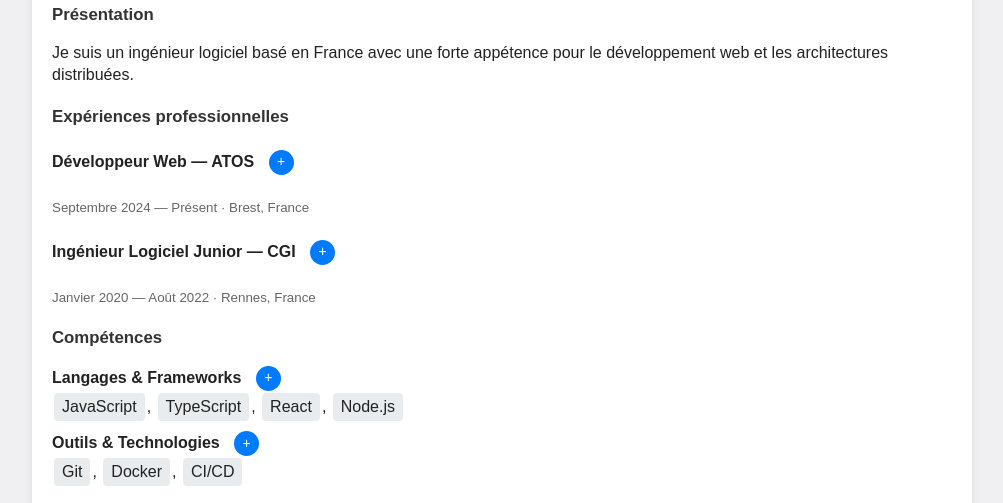
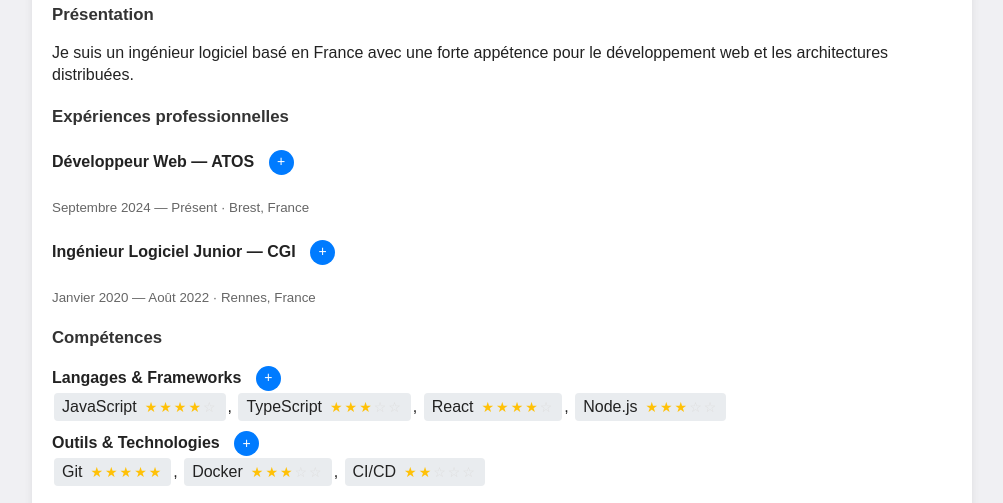
Before and after one commit to son-of-mountain/5-JS, a plain HTML site: page docs/ubo-resume.html in a window 1280 px wide. Shown: the part 251-754 px from the top of the page, without its empty margins (138-1141 px from the left). Drawn offline with Linux system fonts and the light colour scheme.

Commit message:
feat: ajouter la fonction pour afficher la liste des etoiles

```diff
--- a/docs/css/resume.css
+++ b/docs/css/resume.css
@@ -187,3 +187,18 @@ footer {  margin-top: 20px;  font-size: 0.9rem;  color: #555;  border-top: 1px s
     visibility: visible;
     opacity: 1;
 }
+.skill-stars {    display: inline-block;
+    margin-left: 8px;
+    font-size: 14px;
+    color: #ffc107;
+    letter-spacing: 2px;
+}
+
+.skill-stars .star-filled {    color: #ffc107;
+}
+
+
+
+.skill-stars .star-empty {
+    color: #ddd;
+}
--- a/docs/ubo-resume.html
+++ b/docs/ubo-resume.html
@@ -112,10 +112,10 @@
                 <dl>
                     <dt>Langages & Frameworks <button class="details-btn" onclick="toggleDetails('comp1')">+</button></dt>
                     <dd>
-                        <span class="skill-item" data-tooltip="ES6+, Async/Await, Promises, DOM manipulation, Event handling, Closures">JavaScript</span>,
-                        <span class="skill-item" data-tooltip="Types avancés, Interfaces, Génériques, Décorateurs, Namespaces">TypeScript</span>,
-                        <span class="skill-item" data-tooltip="Hooks, Context API, Redux, React Router, JSX, Components lifecycle">React</span>,
-                        <span class="skill-item" data-tooltip="Express.js, API REST, Middleware, Authentification JWT, NPM packages">Node.js</span>
+                        <span class="skill-item" data-tooltip="ES6+, Async/Await, Promises, DOM manipulation, Event handling, Closures" data-level="4">JavaScript</span>,
+                        <span class="skill-item" data-tooltip="Types avancés, Interfaces, Génériques, Décorateurs, Namespaces" data-level="3">TypeScript</span>,
+                        <span class="skill-item" data-tooltip="Hooks, Context API, Redux, React Router, JSX, Components lifecycle" data-level="4">React</span>,
+                        <span class="skill-item" data-tooltip="Express.js, API REST, Middleware, Authentification JWT, NPM packages" data-level="3">Node.js</span>
                     </dd>
                     <div id="comp1" class="details hidden">
                         <p><strong>Détails des compétences :</strong></p>
@@ -129,9 +129,9 @@
 
                     <dt>Outils & Technologies <button class="details-btn" onclick="toggleDetails('comp2')">+</button></dt>
                     <dd>
-                        <span class="skill-item" data-tooltip="Workflow Git Flow, Branches, Merge requests, Rebase, Résolution de conflits">Git</span>,
-                        <span class="skill-item" data-tooltip="Containerisation, Docker Compose, Dockerfile, Images, Volumes, Déploiement">Docker</span>,
-                        <span class="skill-item" data-tooltip="GitHub Actions, Tests automatisés, Déploiement continu, Pipelines, Workflows">CI/CD</span>
+                        <span class="skill-item" data-tooltip="Workflow Git Flow, Branches, Merge requests, Rebase, Résolution de conflits" data-level="5">Git</span>,
+                        <span class="skill-item" data-tooltip="Containerisation, Docker Compose, Dockerfile, Images, Volumes, Déploiement" data-level="3">Docker</span>,
+                        <span class="skill-item" data-tooltip="GitHub Actions, Tests automatisés, Déploiement continu, Pipelines, Workflows" data-level="2">CI/CD</span>
                     </dd>
                     <div id="comp2" class="details hidden">
                         <p><strong>Détails des outils :</strong></p>
@@ -282,6 +282,25 @@ tooltipElement.style.left = mouseX + offsetX + 'px';tooltipElement.style.top = m
             }
             animateHide();
         }
+
+//affiche les etoiles pour chaque competance
+            document.addEventListener('DOMContentLoaded',function(){
+            const skillItems=document.getElementsByClassName('skill-item');
+                    for(let i=0;i<skillItems.length;i++){
+                    const skillItem=skillItems[i];const level=skillItem.getAttribute('data-level');
+                    if(level){
+                    //creer element pour les etoiles
+                    const starsSpan=document.createElement('span');starsSpan.className='skill-stars';
+                    let starsHTML='';
+                    //boucle pour ajouter les etoile pleine
+                    for(let j=1;j<=5;j++){
+                    if(j<=level){starsHTML+='<span class="star-filled">★</span>';}
+                    else{starsHTML+='<span class="star-empty">☆</span>';}
+                    }
+                    starsSpan.innerHTML=starsHTML;skillItem.appendChild(starsSpan);
+            }
+            }
+            });
     </script>
 </body>
 </html>
```
Also changed, not shown: 1 other file.
